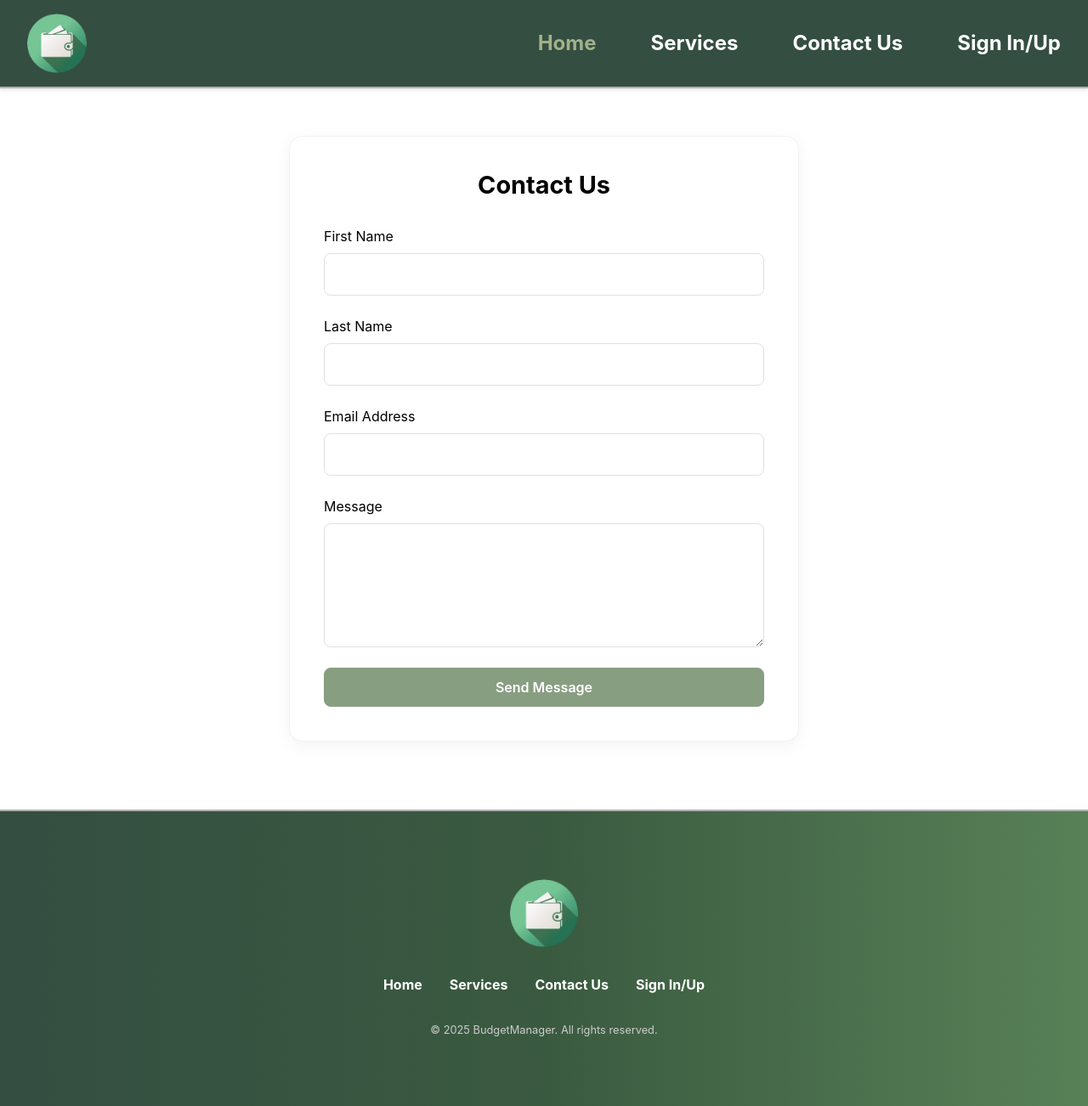
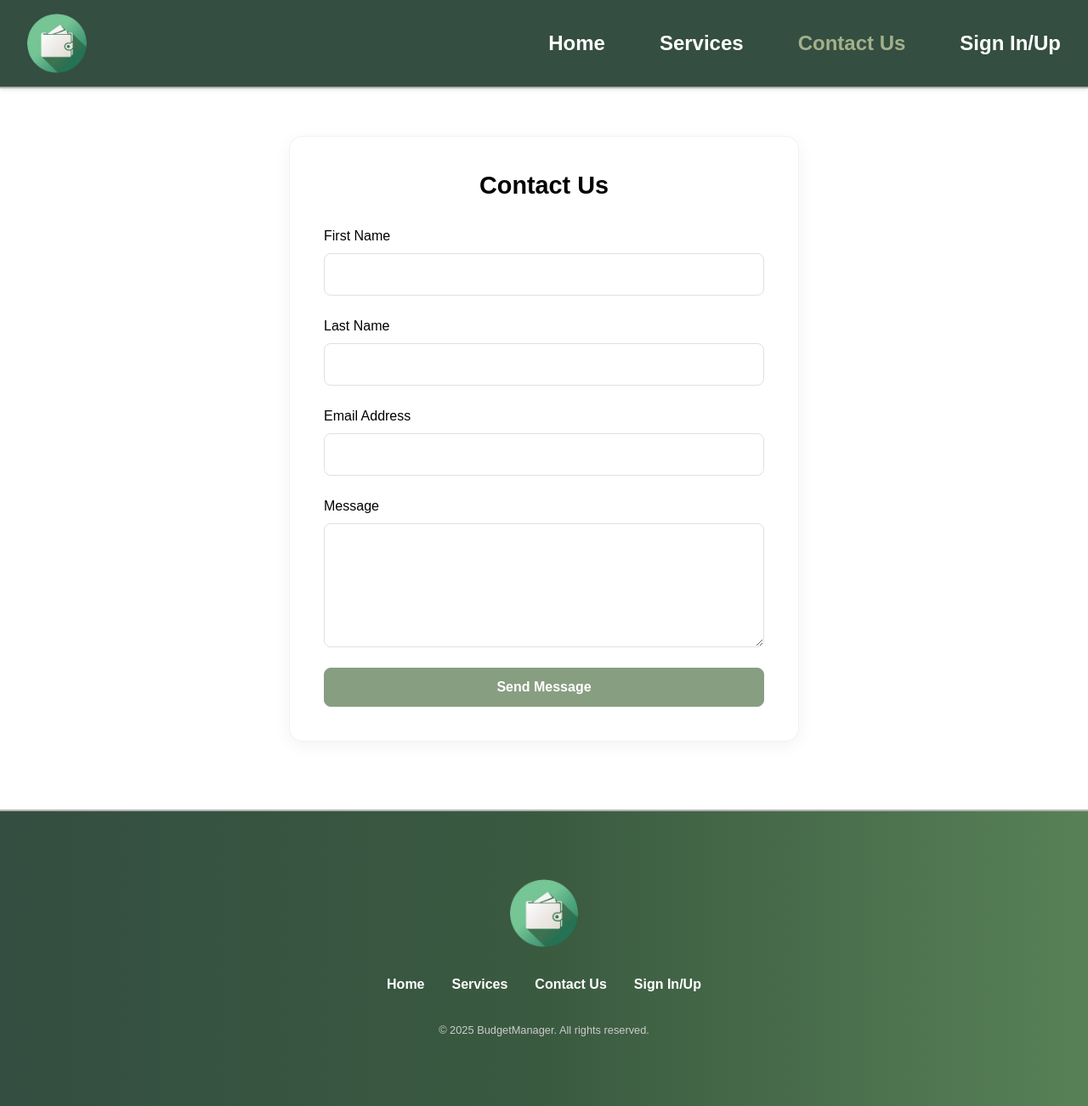
Before and after one commit to S74r-L0rd/Budget-Manager, a Flask app: page /contact in a window 1280 px wide. Shown: the whole page at 85% size. Run offline with Flask 3, Linux system fonts and the light colour scheme.

Commit message:
Frontend Development: Fixed active class for current page in navbar; Added Jinja blocks for styles and scripts. #Issues 19, 26

```diff
--- a/static/css/login_style.css
+++ b/static/css/login_style.css
@@ -13,8 +13,7 @@
 
 body {
   background-color: var(--light-bg);
-  font-family: "Inter", "San Francisco", "SF Pro Text", -apple-system,
-    system-ui, sans-serif;
+  font-family: 'Arial', sans-serif;
   color: var(--text-color);
 }
 
@@ -45,17 +44,7 @@ body {
   transition: all 0.2s ease;
 }
 
-textarea.form-control {
-  resize: vertical;
-  min-height: 120px;
-}
-
 .form-control:focus {
-  border-color: var(--input-focus);
-  box-shadow: 0 0 0 3px rgba(136, 158, 129, 0.15);
-}
-
-.login-form-section textarea.form-control:focus {
   border-color: var(--input-focus);
   box-shadow: 0 0 0 3px rgba(136, 158, 129, 0.15);
 }
--- a/templates/contact.html
+++ b/templates/contact.html
@@ -1,7 +1,14 @@
 {% extends "layout.html" %}
+
 {% block title %}Contact Us{% endblock %}
-{% block content %}
-<!-- adding external js and css -->
+
+{% block styles %}
+<link href="https://cdn.jsdelivr.net/npm/bootstrap@5.3.5/dist/css/bootstrap.min.css" rel="stylesheet" integrity="sha384-SgOJa3DmI69IUzQ2PVdRZhwQ+dy64/BUtbMJw1MZ8t5HZApcHrRKUc4W0kG879m7" crossorigin="anonymous">
+<link rel="stylesheet" href="{{ url_for('static', filename='css/style.css') }}">
+<link rel="stylesheet" href="{{ url_for('static', filename='css/login_style.css') }}">
+{% endblock %}
+
+{% block scripts %}
 <script src="{{ url_for('static', filename='js/contact.js') }}"></script>
 <script src="https://cdn.jsdelivr.net/npm/@emailjs/browser@3/dist/email.min.js"></script>
 <script>
@@ -10,8 +17,9 @@
         emailjs.init("aHYc_wqESe1OCccIK");
     })();
 </script>
-<link rel="stylesheet" href="{{ url_for('static', filename='css/login_style.css') }}">
+{% endblock %}
 
+{% block content %}
 <!-- Contact Form Section -->
 <div class="login-container d-flex align-items-center justify-content-center">
     <div class="login-form-section" style="max-width: 600px; width: 100%; margin: 160px 0 80px 0;">
--- a/templates/layout.html
+++ b/templates/layout.html
@@ -4,8 +4,10 @@
         <meta charset="UTF-8">
         <meta name="viewport" content="width=device-width, initial-scale=1">
         <title>{% block title %}Guest Layout{% endblock %}</title>
-        <link href="https://cdn.jsdelivr.net/npm/bootstrap@5.3.5/dist/css/bootstrap.min.css" rel="stylesheet" integrity="sha384-SgOJa3DmI69IUzQ2PVdRZhwQ+dy64/BUtbMJw1MZ8t5HZApcHrRKUc4W0kG879m7" crossorigin="anonymous">
-        <link rel="stylesheet" href="{{ url_for('static', filename='css/style.css') }}">
+        <!-- Block for external styles -->
+        {% block styles %}{% endblock %}
+        <!-- Block for external scripts -->
+        {% block scripts %}{% endblock %}
     </head>
     <body>
         <nav class="navbar">
@@ -15,10 +17,10 @@
             </div>
             <!-- Navigation links -->
             <ul>
-                <li><a href="{{ url_for('home') }}" class="active">Home</a></li>
-                <li><a href="{{ url_for('services') }}">Services</a></li>
-                <li><a href="{{ url_for('contact') }}">Contact Us</a></li>
-                <li><a href="{{ url_for('login') }}">Sign In/Up</a></li>
+                <li><a href="{{ url_for('home') }}" class="{{ 'active' if request.endpoint == 'home' }}">Home</a></li>
+                <li><a href="{{ url_for('services') }}" class="{{ 'active' if request.endpoint == 'services' }}">Services</a></li>
+                <li><a href="{{ url_for('contact') }}" class="{{ 'active' if request.endpoint == 'contact' }}">Contact Us</a></li>
+                <li><a href="{{ url_for('login') }}" class="{{ 'active' if request.endpoint == 'login' }}">Sign In/Up</a></li>
             </ul>
         </nav>
 
@@ -47,8 +49,5 @@
                 </div>
             </div>
         </footer>
-        <script src="{{ url_for('static', filename='js/home.js') }}"></script>
-        <script src="{{ url_for('static', filename='js/services.js') }}"></script>
-        <script src="https://cdn.jsdelivr.net/npm/bootstrap@5.3.5/dist/js/bootstrap.bundle.min.js" integrity="sha384-k6d4wzSIapyDyv1kpU366/PK5hCdSbCRGRCMv+eplOQJWyd1fbcAu9OCUj5zNLiq" crossorigin="anonymous"></script>
     </body>
 </html>
```
Also changed, not shown: templates/home.html (+10 -0 lines), templates/services.html (+14 -0 lines).
